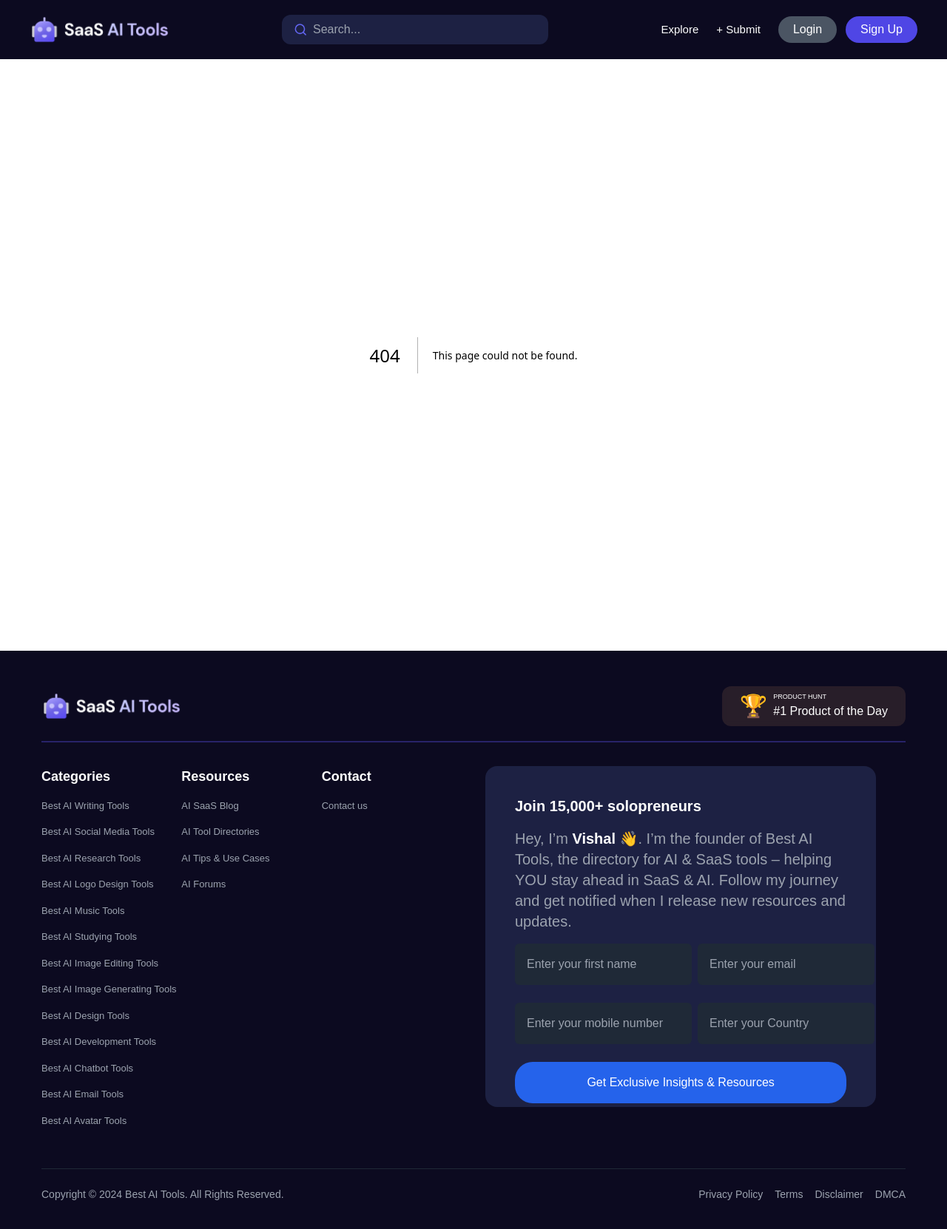
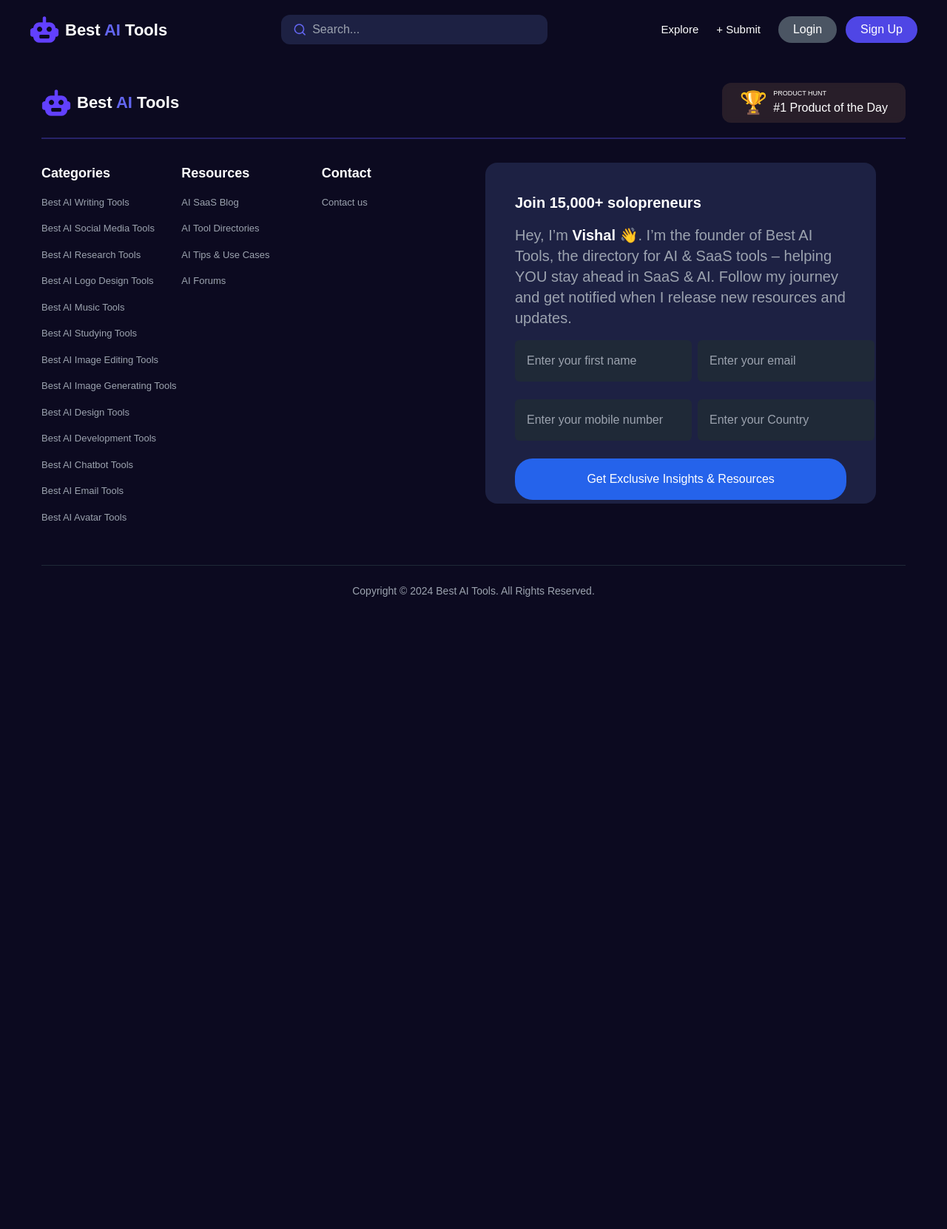
Before and after one commit to vishal11u/Sass-Ai-Tool-Website, a Next.js app: page /watchlist in a window 1280 px wide. Before the commit this address had no page. Shown: the top 1662 px of the page at 74% size. After the commit the page ends 841 px from the top, so only its background shows below. Built offline with nearby package versions, Linux system fonts and the light colour scheme.

Commit message:
change base url and some ui part

```diff
--- a/app/(router)/_component/AiTools.jsx
+++ b/app/(router)/_component/AiTools.jsx
@@ -21,7 +21,9 @@
   const fetchAiData = async () => {
     setLoading(true);
     try {
-      const res = await axios.get("http://localhost:5000/aitools");
+      const res = await axios.get(
+        "https://best-aitool-backend.vercel.app/aitools"
+      );
       const tools = res.data;
 
       const uniqueCategories = [
@@ -48,8 +50,8 @@
     try {
       const endpoint =
         category === "All"
-          ? "http://localhost:5000/aitools"
-          : `http://localhost:5000/aitools/filter?category=${encodeURIComponent(
+          ? "https://best-aitool-backend.vercel.app/aitools"
+          : `https://best-aitool-backend.vercel.app/aitools/filter?category=${encodeURIComponent(
               category
             )}`;
       const res = await axios.get(endpoint);
@@ -152,6 +154,28 @@
           )}
         </div>
       </div>
+      <div className="text-white text-center pt-20">
+        <h2 className="text-[60px] font-semibold">Best AI Tools in 2024</h2>
+        <h3 className="text-[20px]">It helps to you make works to esier</h3>
+      </div>
+      <div
+        style={{
+          display: "flex",
+          justifyContent: "center",
+          alignItems: "center",
+          height: "90vh",
+        }}
+      >
+        <iframe
+          width="90%"
+          height="80%"
+          src="https://www.youtube.com/embed/-Aw37UyTK7w"
+          title="YouTube video player"
+          frameBorder="0"
+          allow="accelerometer; autoplay; clipboard-write; encrypted-media; gyroscope; picture-in-picture"
+          allowFullScreen
+        ></iframe>
+      </div>
     </div>
   );
 };
--- a/app/(router)/_component/Header.jsx
+++ b/app/(router)/_component/Header.jsx
@@ -4,7 +4,7 @@
 import Image from "next/image";
 import Link from "next/link";
 import React, { useCallback, useEffect, useMemo, useState } from "react";
-import Logo from "../../../public/assets/saasaitoolslogo.png";
+import Logo from "../../../public/favicon.png";
 import { useRouter } from "next/navigation";
 import { useDispatch, useSelector } from "react-redux";
 import { logout } from "@/app/reduxAuth/slice/AuthSlice";
@@ -20,7 +20,7 @@
 
   useEffect(() => {
     setIsClient(true);
-  }, []);
+  }, [isLoggedIn]);
 
   const handleLogout = () => {
     dispatch(logout());
@@ -49,12 +49,15 @@
     <header className="bg-[#0C0A20] py-5 px-10 sticky z-50 left-0 top-0">
       <div className="container mx-auto flex items-center justify-between">
         <div className="flex items-center">
-          <Link href="/">
+          <Link href="/" className="flex items-center text-white gap-x-2">
             <Image
               className="h-10 w-auto"
               src={Logo}
               alt="SaaS AI Tools Logo"
             />
+            <h3 className="text-[22px] font-semibold">
+              Best <span className="text-indigo-500">AI</span> Tools
+            </h3>
           </Link>
         </div>
 
@@ -114,6 +117,14 @@
                   >
                     Logout
                   </button>
+                  {user.role === "superAdmin" && isLoggedIn && (
+                    <a
+                      href="https://bestaitools-dashboard.vercel.app/"
+                      className="block w-full text-left px-4 py-2 text-sm text-gray-700 hover:bg-gray-100"
+                    >
+                      Dashboard
+                    </a>
+                  )}
                 </div>
               )}
             </div>
@@ -159,7 +170,7 @@
           </Link>
           <Link
             className="font-medium text-white"
-            href="/submit"
+            href={isLoggedIn && isClient ? "/listing" : "/login"}
             onClick={toggleMenu}
           >
             + Submit
--- a/app/(router)/listing/page.jsx
+++ b/app/(router)/listing/page.jsx
@@ -68,7 +68,7 @@
 
       if (editData && editData !== null) {
         const response = await axios.put(
-          `http://localhost:5000/aitools/update/${editData._id}`,
+          `https://best-aitool-backend.vercel.app/aitools/update/${editData._id}`,
           payload,
           {
             headers: { Authorization: `Bearer ${token}` },
@@ -78,7 +78,7 @@
         toast.success("Card updated successfully!");
       } else {
         const response = await axios.post(
-          "http://localhost:5000/aitools/save",
+          "https://best-aitool-backend.vercel.app/aitools/save",
           payload,
           {
             headers: { Authorization: `Bearer ${token}` },
--- a/app/(router)/search/page.js
+++ b/app/(router)/search/page.jsx
@@ -14,7 +14,7 @@
       const fetchData = async () => {
         try {
           const response = await fetch(
-            `http://localhost:5000/aitools/search?query=${query}`
+            `https://best-aitool-backend.vercel.app/aitools/search?query=${query}`
           );
           const data = await response.json();
           setAidata(data.results);
--- a/app/(router)/signup/page.jsx
+++ b/app/(router)/signup/page.jsx
@@ -33,7 +33,7 @@
 
     setLoading(true);
     try {
-      await axios.post("http://localhost:5000/auth/signup", {
+      await axios.post("https://best-aitool-backend.vercel.app/auth/signup", {
         username,
         password,
         confirmPassword,
--- a/app/(router)/tool-details/[id]/page.jsx
+++ b/app/(router)/tool-details/[id]/page.jsx
@@ -14,7 +14,7 @@
       setLoading(true);
       try {
         const res = await axios.get(
-          `http://localhost:5000/aitools/getbyId/${id}`
+          `https://best-aitool-backend.vercel.app/aitools/getbyId/${id}`
         );
         setTool(res.data);
       } catch (err) {
--- /dev/null
+++ b/app/(router)/watchlist/layout.js
@@ -0,0 +1,9 @@
+export const metadata = {
+  title: "Watch List for see your faverote Ai Tools",
+  description:
+    "Log in to your account to access personalized features and services. Secure and easy access.",
+};
+
+export default function DetailsOfAiLayout({ children }) {
+  return <main>{children}</main>;
+}
--- /dev/null
+++ b/app/(router)/watchlist/page.jsx
@@ -0,0 +1,11 @@
+import React from 'react'
+
+function page() {
+  return (
+    <div>
+
+    </div>
+  )
+}
+
+export default page
--- a/app/layout.js
+++ b/app/layout.js
@@ -15,8 +15,6 @@
   weight: "100 900",
 });
 
-const canonicalUrl = "https://bestaitool.com";
-
 export const metadata = {
   title: "Explore the Best AI Tools for Your Business Needs",
   description:
@@ -26,10 +24,10 @@
 export default function RootLayout({ children }) {
   return (
     <html lang="en">
-      <Head>
-        <link rel="canonical" href={canonicalUrl} />
-        <link rel="icon" href="/favicon.png" />
-      </Head>
+      <head>
+        <link rel="icon" type="image/png" href="/favicon.png" />
+      </head>
+
       <body
         className={`${geistSans.variable} ${geistMono.variable} antialiased`}
       >
--- a/app/page.js
+++ b/app/page.js
@@ -1,5 +1,5 @@
 import React from "react";
-import HeroSection from "./(router)/course/_component/CourseList";
+import HeroSection from "./(router)/course/CourseList";
 import AiTools from "./(router)/_component/AiTools";
 
 function page() {
--- a/components/Footer.jsx
+++ b/components/Footer.jsx
@@ -1,6 +1,6 @@
 "use client";
 import React, { useState } from "react";
-import Logo from "../public/assets/saasaitoolslogo.png";
+import Logo from "../public/favicon.png";
 import Link from "next/link";
 import Image from "next/image";
 import axios from "axios";
@@ -67,10 +67,13 @@
   };
 
   return (
-    <footer className="bg-[#0C0A20] text-white py-12 px-14">
-      <div className="flex items-center justify-between pb-5">
-        <Link href="/">
+    <footer className="bg-[#0C0A20] text-white py-8 px-14">
+      <div className="flex flex-col md:flex-row gap-5 md:gap-0 items-center justify-between pb-5">
+        <Link href="/" className="flex items-center text-white gap-x-2">
           <Image className="h-10 w-auto" src={Logo} alt="SaaS AI Tools Logo" />
+          <h3 className="text-[22px] font-semibold">
+            Best <span className="text-indigo-500">AI</span> Tools
+          </h3>
         </Link>
         <div className="bg-[#e7ab6b21] backdrop-blur-sm px-6 py-2 rounded-xl flex items-center space-x-2">
           <span className="text-yellow-400 text-3xl">🏆</span>
@@ -139,7 +142,7 @@
             notified when I release new resources and updates.
           </p>
           <form className="space-y-6" onSubmit={handleSubmit}>
-            <div className="flex flex-col md:flex-row md:space-x-2">
+            <div className="flex gap-4 md:gap-0 flex-col md:flex-row md:space-x-2">
               <input
                 type="text"
                 placeholder="Enter your first name"
@@ -155,7 +158,7 @@
                 className="flex-1 px-4 py-4 bg-gray-800 text-white rounded-md focus:outline-none"
               />
             </div>
-            <div className="flex flex-col md:flex-row md:space-x-2">
+            <div className="flex flex-col gap-4 md:gap-0 md:flex-row md:space-x-2">
               <input
                 type="tel"
                 placeholder="Enter your mobile number"
@@ -184,24 +187,10 @@
       </div>
 
       {/* Footer Bottom */}
-      <div className="mt-12 border-t border-gray-800 pt-6 text-sm flex flex-col md:flex-row justify-between items-center">
+      <div className="mt-12 border-t border-gray-800 pt-6 text-sm flex justify-center items-center">
         <p className="text-gray-400">
           Copyright © 2024 Best AI Tools. All Rights Reserved.
         </p>
-        <div className="flex space-x-4 text-gray-400 mt-4 md:mt-0">
-          <a href="#" className="hover:text-white">
-            Privacy Policy
-          </a>
-          <a href="#" className="hover:text-white">
-            Terms
-          </a>
-          <a href="#" className="hover:text-white">
-            Disclaimer
-          </a>
-          <a href="#" className="hover:text-white">
-            DMCA
-          </a>
-        </div>
       </div>
     </footer>
   );
```
Also changed, not shown: app/(router)/course/CourseList.jsx (renamed from app/(router)/course/_component/CourseList.jsx).
